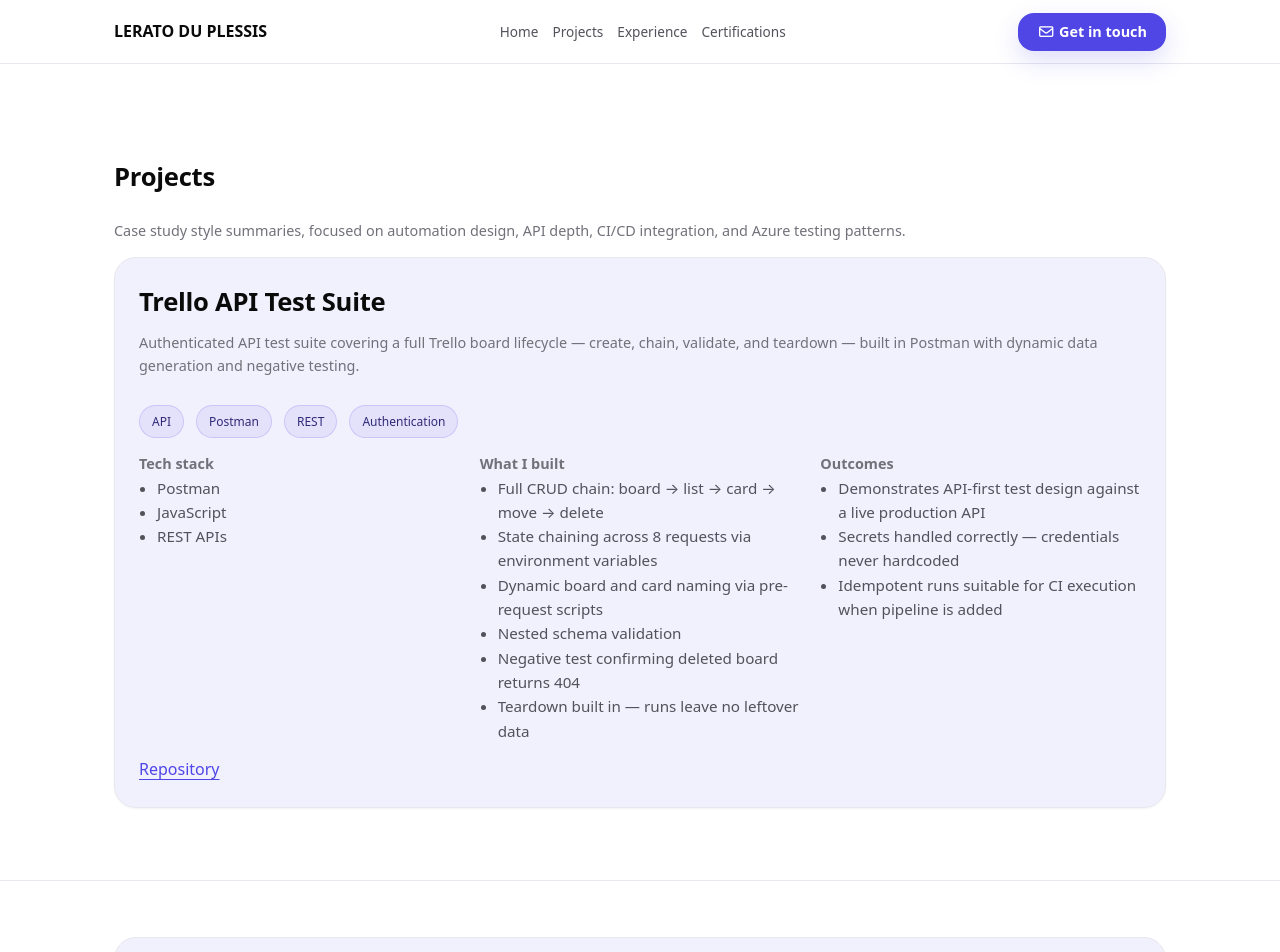
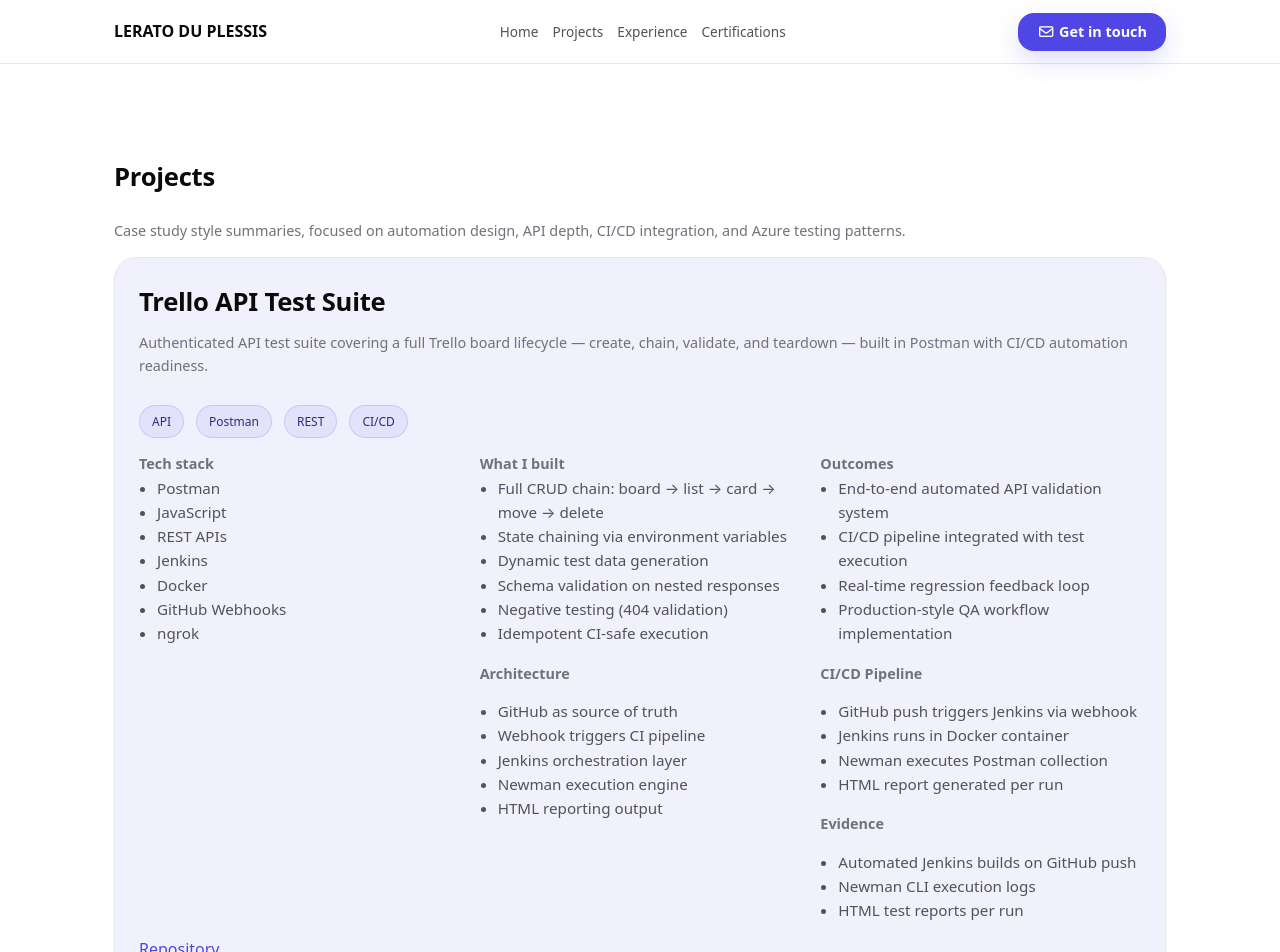
Before and after one commit to LeratoDup/portfolio-site, a Next.js app: page /projects in a window 1280 px wide. Shown: the top 952 px of the page. Built offline with nearby package versions, Linux system fonts and the light colour scheme.

Commit message:
Updated api framework project details

```diff
--- a/src/app/projects/page.tsx
+++ b/src/app/projects/page.tsx
@@ -16,9 +16,16 @@
         </div>
       ) : (
         <div className="stack">
-          {projects.map((p) => (
+          {projects.map((p) => {
+            // ✅ normalize once (fixes TS + simplifies UI)
+            const architecture = p.architecture ?? [];
+            const ciCd = p.ciCd ?? [];
+            const evidence = p.evidence ?? [];
+
+            return (
               <div key={p.slug} className="card">
                 <div className="stack">
+                  {/* TITLE */}
                   <div>
                     <h3 className="h2" style={{ margin: 0 }}>
                       {p.title}
@@ -28,15 +35,21 @@
                     </p>
                   </div>
 
+                  {/* TAGS */}
                   <div className="row">
                     {p.tags.map((t) => (
                       <Tag key={t}>{t}</Tag>
                     ))}
                   </div>
 
+                  {/* 3 COLUMN GRID */}
                   <div className="grid3" style={{ alignItems: "start" }}>
+                    {/* TECH STACK */}
                     <div>
-                    <p className="muted" style={{ margin: 0, fontWeight: 600 }}>
+                      <p
+                        className="muted"
+                        style={{ margin: 0, fontWeight: 600 }}
+                      >
                         Tech stack
                       </p>
                       <ul className="list">
@@ -46,8 +59,12 @@
                       </ul>
                     </div>
 
+                    {/* WHAT I BUILT */}
                     <div>
-                    <p className="muted" style={{ margin: 0, fontWeight: 600 }}>
+                      <p
+                        className="muted"
+                        style={{ margin: 0, fontWeight: 600 }}
+                      >
                         What I built
                       </p>
                       <ul className="list">
@@ -55,10 +72,31 @@
                           <li key={h}>{h}</li>
                         ))}
                       </ul>
+
+                      {/* ARCHITECTURE */}
+                      {architecture.length > 0 && (
+                        <>
+                          <p
+                            className="muted"
+                            style={{ marginTop: 16, fontWeight: 600 }}
+                          >
+                            Architecture
+                          </p>
+                          <ul className="list">
+                            {architecture.map((a) => (
+                              <li key={a}>{a}</li>
+                            ))}
+                          </ul>
+                        </>
+                      )}
                     </div>
 
+                    {/* OUTCOMES */}
                     <div>
-                    <p className="muted" style={{ margin: 0, fontWeight: 600 }}>
+                      <p
+                        className="muted"
+                        style={{ margin: 0, fontWeight: 600 }}
+                      >
                         Outcomes
                       </p>
                       <ul className="list">
@@ -67,51 +105,81 @@
                         ))}
                       </ul>
 
-                    {p.ciCd.length > 0 && (
-                      <div style={{ marginTop: 16 }}>
+                      {/* CI/CD */}
+                      {ciCd.length > 0 && (
+                        <>
                           <p
                             className="muted"
-                          style={{ margin: 0, fontWeight: 600 }}
+                            style={{ marginTop: 16, fontWeight: 600 }}
                           >
-                          Roadmap
+                            CI/CD Pipeline
                           </p>
                           <ul className="list">
-                          {p.ciCd.map((c) => (
-                            <li key={c} className="muted">
-                              {c}
-                            </li>
+                            {ciCd.map((c) => (
+                              <li key={c}>{c}</li>
                             ))}
                           </ul>
-                      </div>
+                        </>
+                      )}
+
+                      {/* EVIDENCE */}
+                      {evidence.length > 0 && (
+                        <>
+                          <p
+                            className="muted"
+                            style={{ marginTop: 16, fontWeight: 600 }}
+                          >
+                            Evidence
+                          </p>
+                          <ul className="list">
+                            {evidence.map((e) => (
+                              <li key={e}>{e}</li>
+                            ))}
+                          </ul>
+                        </>
                       )}
                     </div>
                   </div>
 
+                  {/* LINKS */}
                   <div className="row">
-                  {p.repoUrl && (
+                    {p.links?.repo && (
                       <a
                         className="underline"
-                      href={p.repoUrl}
+                        href={p.links.repo}
                         target="_blank"
                         rel="noreferrer"
                       >
                         Repository
                       </a>
                     )}
-                  {p.demoUrl && (
+
+                    {p.links?.demo && (
                       <a
                         className="underline"
-                      href={p.demoUrl}
+                        href={p.links.demo}
                         target="_blank"
                         rel="noreferrer"
                       >
                         Demo
                       </a>
                     )}
+
+                    {p.links?.ci && (
+                      <a
+                        className="underline"
+                        href={p.links.ci}
+                        target="_blank"
+                        rel="noreferrer"
+                      >
+                        CI Pipeline
+                      </a>
+                    )}
                   </div>
                 </div>
               </div>
-          ))}
+            );
+          })}
         </div>
       )}
     </Section>
--- a/src/lib/data.ts
+++ b/src/lib/data.ts
@@ -131,10 +131,18 @@
   tags: string[];
   stack: string[];
   highlights: string[];
+
   ciCd: string[];
+  architecture?: string[];
+  evidence?: string[];
+
+  links?: {
+    repo?: string;
+    demo?: string;
+    ci?: string;
+  };
+
   outcomes: string[];
-  repoUrl?: string;
-  demoUrl?: string;
 };
 
 // Projects will be added progressively as each block of the upskilling plan is completed.
@@ -147,32 +155,60 @@
     slug: "trello-api-test-suite",
     title: "Trello API Test Suite",
     oneLiner:
-      "Authenticated API test suite covering a full Trello board lifecycle — create, chain, validate, and teardown — built in Postman with dynamic data generation and negative testing.",
-    tags: ["API", "Postman", "REST", "Authentication"],
+      "Authenticated API test suite covering a full Trello board lifecycle — create, chain, validate, and teardown — built in Postman with CI/CD automation readiness.",
+
+    tags: ["API", "Postman", "REST", "CI/CD"],
+
     stack: [
       "Postman",
-  "JavaScript",
-  "REST APIs",
+      "JavaScript",
+      "REST APIs",
+      "Jenkins",
+      "Docker",
+      "GitHub Webhooks",
+      "ngrok"
     ],
+
     highlights: [
       "Full CRUD chain: board → list → card → move → delete",
-      "State chaining across 8 requests via environment variables",
-      "Dynamic board and card naming via pre-request scripts",
-      "Nested schema validation ",
-      "Negative test confirming deleted board returns 404",
-      "Teardown built in — runs leave no leftover data",
+      "State chaining via environment variables",
+      "Dynamic test data generation",
+      "Schema validation on nested responses",
+      "Negative testing (404 validation)",
+      "Idempotent CI-safe execution"
     ],
+
     ciCd: [
-      // "Newman CLI integration planned (Block 6)",
-      // "GitHub Actions pipeline planned (Block 6)",
-      // "Azure Blob report publishing planned (Block 13)",
+      "GitHub push triggers Jenkins via webhook",
+      "Jenkins runs in Docker container",
+      "Newman executes Postman collection",
+      "HTML report generated per run"
     ],
+
+    architecture: [
+      "GitHub as source of truth",
+      "Webhook triggers CI pipeline",
+      "Jenkins orchestration layer",
+      "Newman execution engine",
+      "HTML reporting output"
+    ],
+
+    evidence: [
+      "Automated Jenkins builds on GitHub push",
+      "Newman CLI execution logs",
+      "HTML test reports per run"
+    ],
+
     outcomes: [
-      "Demonstrates API-first test design against a live production API",
-      "Secrets handled correctly — credentials never hardcoded",
-      "Idempotent runs suitable for CI execution when pipeline is added",
+      "End-to-end automated API validation system",
+      "CI/CD pipeline integrated with test execution",
+      "Real-time regression feedback loop",
+      "Production-style QA workflow implementation"
     ],
-    repoUrl: "https://github.com/LeratoDup/trello-api-test-suite",
+
+    links: {
+      repo: "https://github.com/LeratoDup/trello-api-test-suite"
+    }
   },
 ];
 
```
Lines whose indentation alone changed are shown as unchanged.
